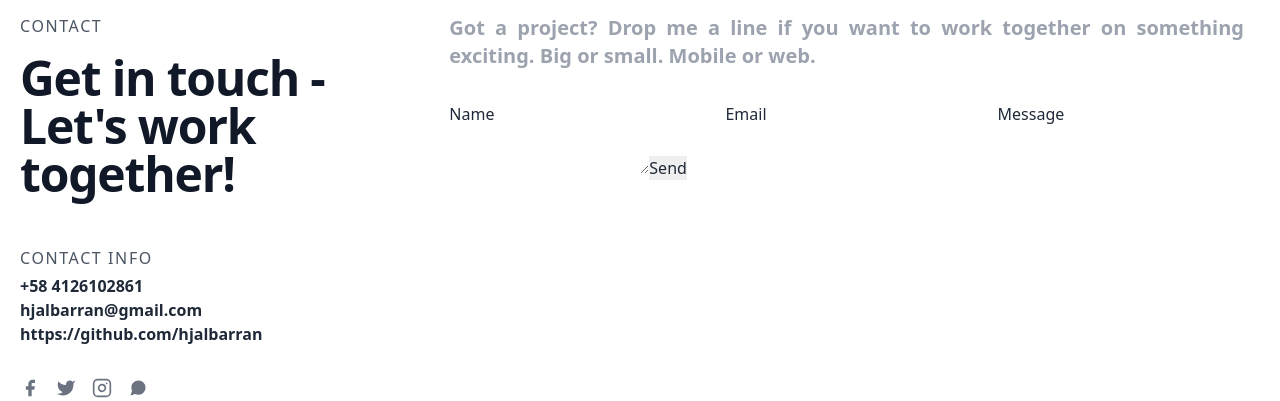
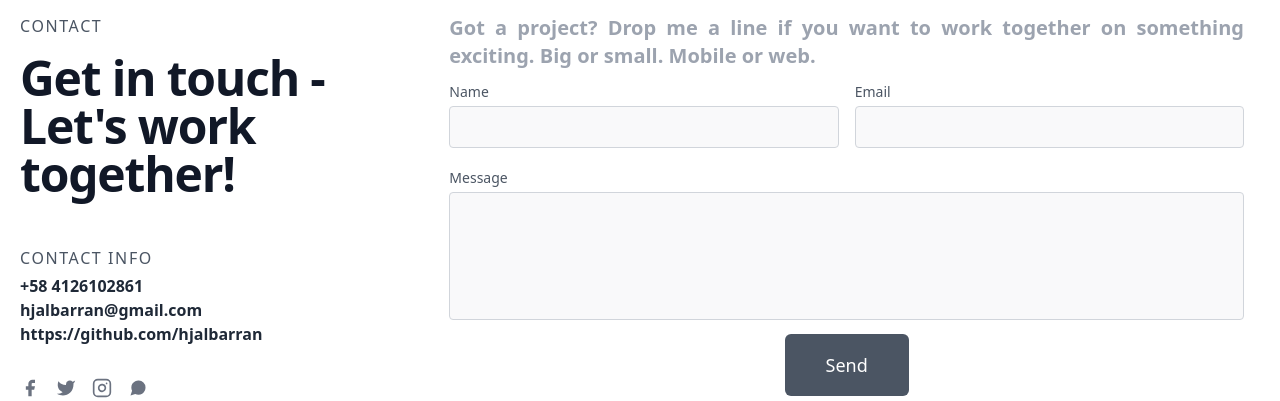
Before and after one commit to hjalbarran/portfolio-v1, a Vue app: page /contact in a window 1280 px wide. Shown: the part 458-859 px from the top of the page. Built offline with nearby package versions, Linux system fonts and the light colour scheme.

Commit message:
Adding some accesibility enhancements to the contact form

```diff
--- a/src/views/Contact.vue
+++ b/src/views/Contact.vue
@@ -55,43 +55,28 @@
             </div>
             <div class="lg:w-8/12 md:w-7/12 sm:w-6/12 sm:text-center lg:text-justify px-4">
                 <h3 class="text-xl text-gray-400 font-semibold second-animation">Got a project? Drop me a line if you want to work together on something exciting. Big or small. Mobile or web.</h3>
-                <div class="container mx-auto pt-8">
-                    <!-- <div class="flex flex-wrap -m-2 third-animation">
-                        <div class="p-2 w-1/2">
-                            <div class="relative">
-                                <label for="name" class="leading-7 text-sm text-gray-600">Name</label>
-                                <input v-model="name" type="text" id="name" name="name" class="w-full bg-gray-100 bg-opacity-50 rounded border border-gray-300 focus:border-indigo-500 focus:bg-white focus:ring-2 focus:ring-indigo-200 text-base outline-none text-gray-700 py-1 px-3 leading-8 transition-colors duration-200 ease-in-out">
+                <div class="container mx-auto pt-2">
+                    <form class="contact-form flex flex-wrap -m-2 third-animation" @submit.prevent="sendEmail">
+                        <fieldset class="container flex">
+                            <legend class="hidden">Name and email</legend>
+                            <div class="p-2 w-1/2">
+                                <label class="leading-7 text-sm text-gray-600">Name</label>
+                                <input type="text" name="name" class="w-full bg-gray-100 bg-opacity-50 rounded border border-gray-300 focus:border-indigo-500 focus:bg-white focus:ring-2 focus:ring-indigo-200 text-base outline-none text-gray-700 py-1 px-3 leading-8 transition-colors duration-200 ease-in-out" required>
                             </div>
-                        </div>
-                        <div class="p-2 w-1/2">
-                            <div class="relative">
-                                <label for="email" class="leading-7 text-sm text-gray-600">Email</label>
-                                <input v-model="email" type="email" id="email" name="email" class="w-full bg-gray-100 bg-opacity-50 rounded border border-gray-300 focus:border-indigo-500 focus:bg-white focus:ring-2 focus:ring-indigo-200 text-base outline-none text-gray-700 py-1 px-3 leading-8 transition-colors duration-200 ease-in-out">
+                            <div class="p-2 w-1/2">
+                                <label class="leading-7 text-sm text-gray-600">Email</label>
+                                <input type="email" name="email" class="w-full bg-gray-100 bg-opacity-50 rounded border border-gray-300 focus:border-indigo-500 focus:bg-white focus:ring-2 focus:ring-indigo-200 text-base outline-none text-gray-700 py-1 px-3 leading-8 transition-colors duration-200 ease-in-out" required>
                             </div>
-                        </div>
-                        <div class="p-2 w-full">
-                            <div class="relative">
-                                <label for="message" class="leading-7 text-sm text-gray-600">Message</label>
-                                <textarea v-model="message" id="message" name="message" class="w-full bg-gray-100 bg-opacity-50 rounded border border-gray-300 focus:border-indigo-500 focus:bg-white focus:ring-2 focus:ring-indigo-200 h-32 text-base outline-none text-gray-700 py-1 px-3 resize-none leading-6 transition-colors duration-200 ease-in-out"></textarea>
+                        </fieldset>
+                        <fieldset class="container flex">
+                            <legend class="hidden">Message</legend>
+                            <div class="p-2 w-full">
+                                <label class="leading-7 text-sm text-gray-600">Message</label>
+                                <textarea name="message" class="w-full bg-gray-100 bg-opacity-50 rounded border border-gray-300 focus:border-indigo-500 focus:bg-white focus:ring-2 focus:ring-indigo-200 h-32 text-base outline-none text-gray-700 py-1 px-3 resize-none leading-6 transition-colors duration-200 ease-in-out" required></textarea>
                             </div>
-                        </div>
-                        <div class="p-2 w-full">
-                            <button class="flex mx-auto text-white bg-indigo-500 border-0 py-2 px-8 focus:outline-none hover:bg-indigo-600 rounded text-lg" @click="sendEmail($event)">Button</button>
-                        </div>
-                    </div> -->
-
-                    <div class="container">
-        <form class="contact-form" @submit.prevent="sendEmail">
-    <label>Name</label>
-    <input type="text" name="user_name">
-    <label>Email</label>
-    <input type="email" name="user_email">
-    <label>Message</label>
-    <textarea name="message"></textarea>
-    <input type="submit" value="Send">
-  </form>
-    </div>
-
+                        </fieldset>
+                        <input type="submit" value="Send" class="flex mx-auto px-8 py-2 border border-transparent text-base font-medium rounded-md text-white bg-gray-600 md:py-4 md:text-lg md:px-10 hover:bg-gray-700 cursor-pointer">
+                    </form>
                 </div>
             </div>
         </div>
@@ -110,8 +95,8 @@ export default {
     }
   },
   methods: {
-    sendEmail: (e) => {
-      emailjs.sendForm('service_bbxwl7k', 'template_9pgeflp', e.target, 'user_swYdziZ2vuZ4jvZHBYsl1')
+    sendEmail: () => {
+      emailjs.sendForm('service_bbxwl7k', 'template_9pgeflp', '.contact-form', 'user_swYdziZ2vuZ4jvZHBYsl1')
         .then((result) => {
           console.log('SUCCESS!', result.status, result.text)
         }, (error) => {
```
